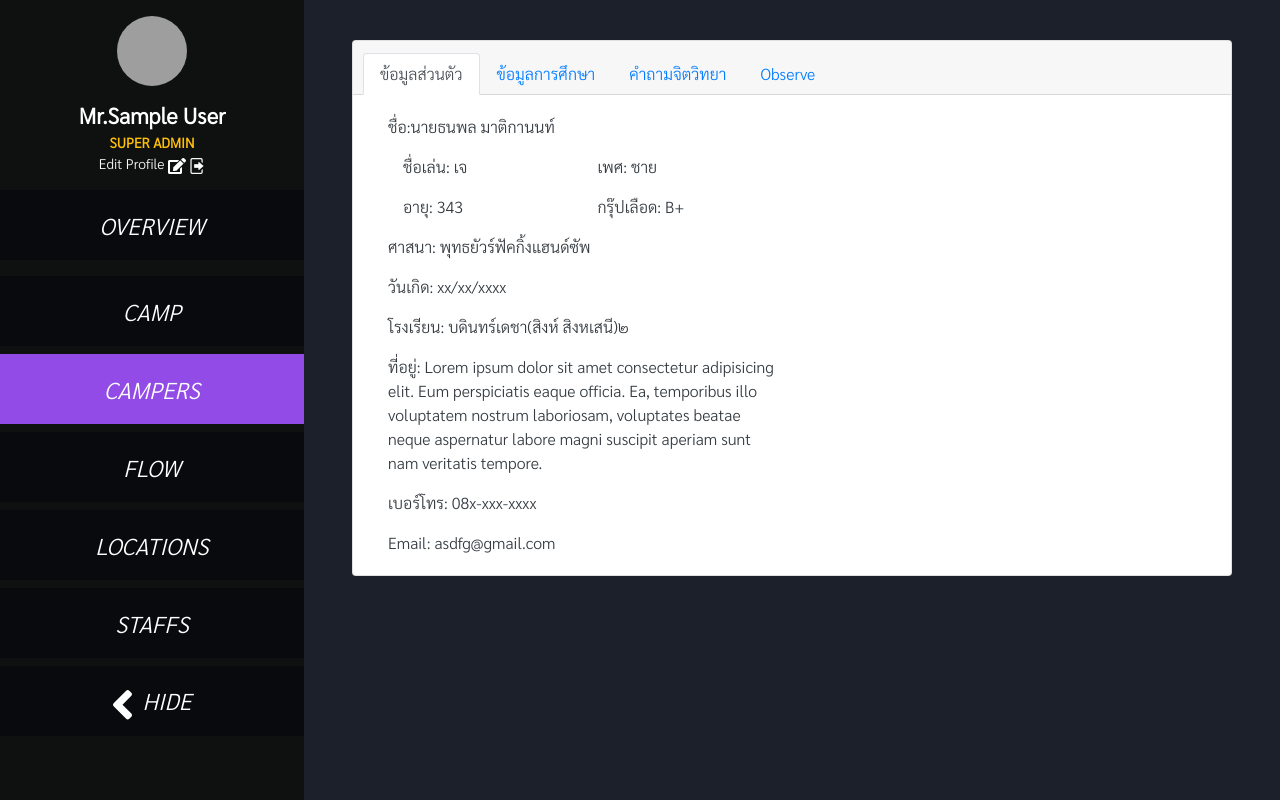
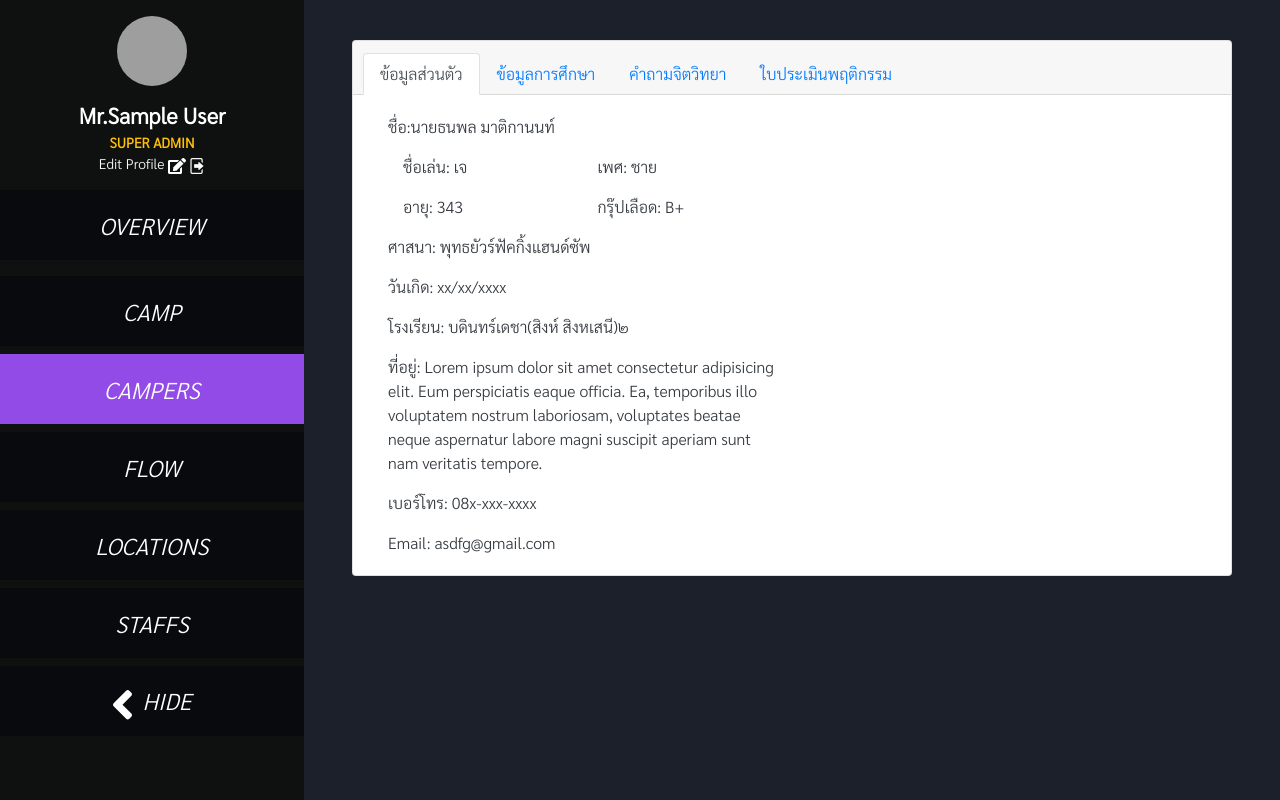
Before and after one commit to ongsuwannoo/RDMS, a Django app: page /camp/1/campers/1/ in a window 1280 px wide. Run offline with Django 3.2, Linux system fonts and the light colour scheme; a user stored in the database is signed in; tables that the repository leaves empty hold one stand-in row (values such as "Sample post"); some libraries are stand-ins or nearby versions; grey boxes are pictures that could not be loaded.

Commit message:
Update camper_detail.html

```diff
--- a/campers/templates/camper_detail.html
+++ b/campers/templates/camper_detail.html
@@ -13,7 +13,7 @@
                 <a class="nav-link" href="#" id="3">คำถามจิตวิทยา</a>
             </li>
             <li class="nav-item">
-                <a class="nav-link" href="#" id="4">Observe</a>
+                <a class="nav-link" href="#" id="4">ใบประเมินพฤติกรรม</a>
             </li>
         </ul>
     </div>
```
